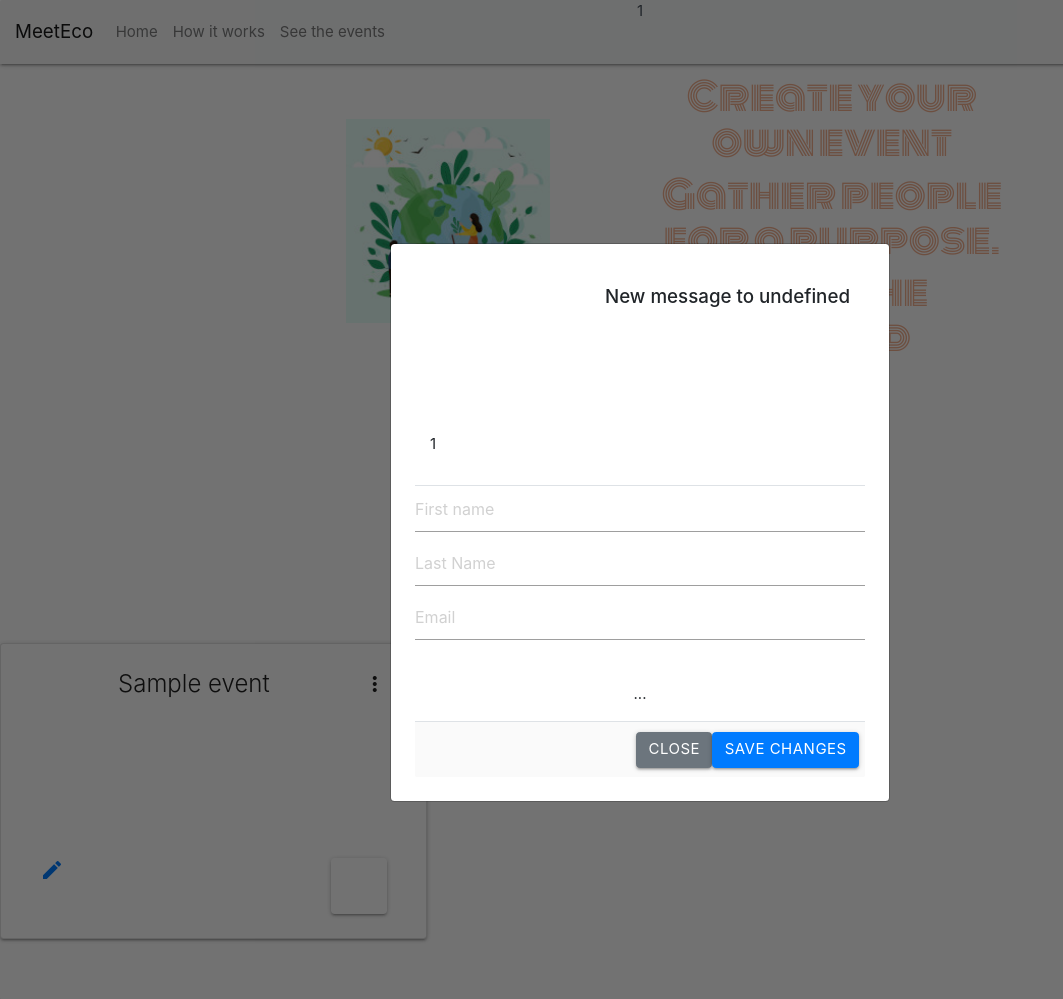
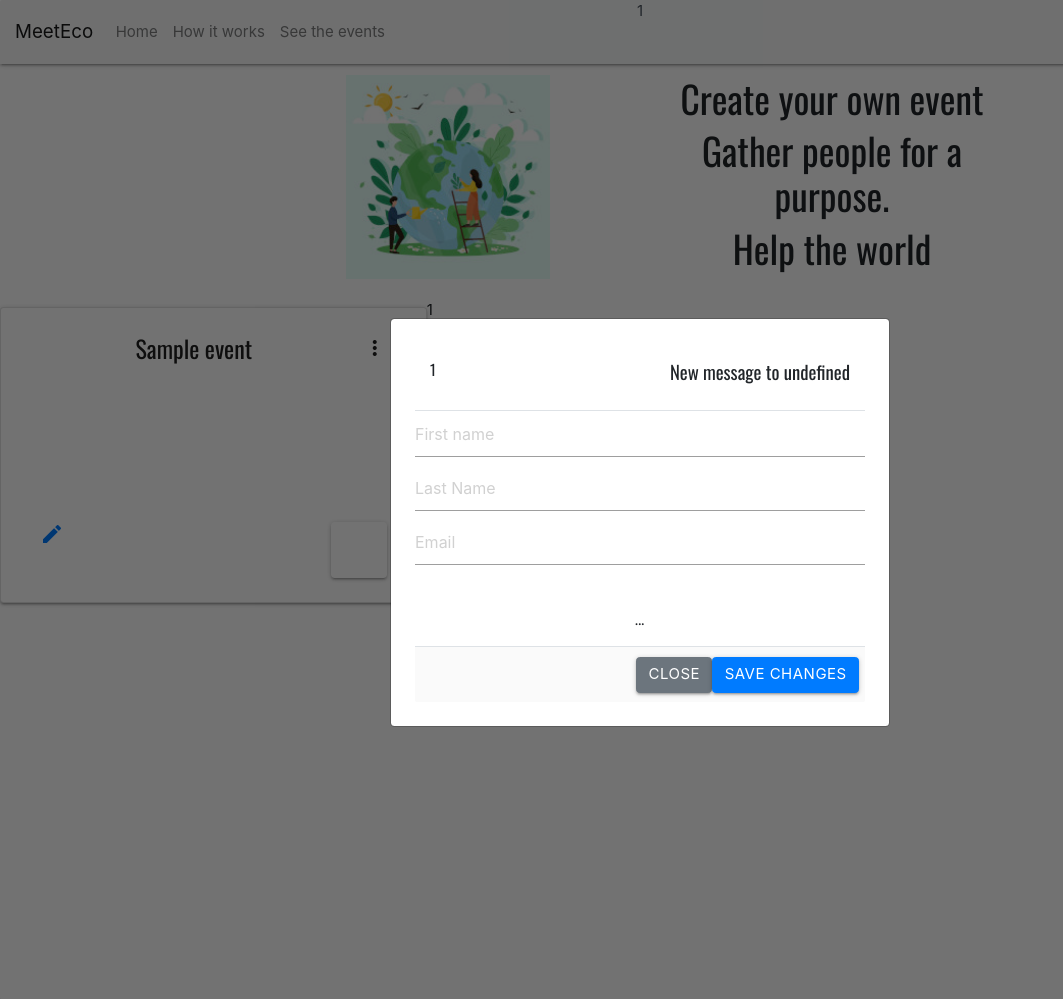
Before and after one commit to ozluna/meet-eco, a Flask app: page / in a window 1280 px wide, after a click that opens the changed part. Shown: the whole page, without its empty margins (0-1063 px from the left). Run offline with Flask 2, Linux system fonts and the light colour scheme; a database or web service that is not in the repository returns one stand-in record (values such as "Sample title"); some libraries are stand-ins or nearby versions.

Commit message:
styling the pages fixing the modal problem

```diff
--- a/static/style.css
+++ b/static/style.css
@@ -1,12 +1,11 @@
 @import url('https://fonts.googleapis.com/css2?family=Lato:ital@1&family=Oswald&display&family=Monoton&display=swap');
 
-p {
-    padding-top:10em;
+h1{
+    font-family: Oswald;
+    text-align: center;
+
 }
-.container{
-    padding-top:5em;
-    width:75%;
-}
+
 .menu-bar{
     padding-bottom:5em;
 
@@ -23,15 +22,68 @@
         padding: 0 5rem;
 
 }
-.landing h1 {
+.landing h2 {
 
     font-family: Monoton;
-    color:#F4B190;
+    color:#E86D30;
+    /*color:#F4B190;*/
+
+
+}
+/* fixing the ghost backround of the modals*/
+.modal{
+    background-color: rgb(0,0,0,0.1);
+    max-height: 100%;
+    height: auto;
+}
+
+.card-title{
+    font-family: oswald;
+    font-size: xxx-large;
+    padding-bottom: 10rem;
+}
+.card-footer{
+    position: absolute;
+    bottom: 0;
+    left: 0;
+    right: 0;
+
+}
+.btn-large{
+    padding: 0 1em;
+    font-size: 0.75em;
+}
+.input-field .prefix{
+    color : #9bae99;
+}
 
 
 
+.how-it-works{
+    background-image: linear-gradient(120deg, #84fab0 0%, #8fd3f4 100%);
+    padding-top:0;
+    color: #343a40;
+    text-align: center;
+
 }
-.modal{
-    background-color: rgb(0,0,0,0.1);
-    max-height: 100%;
+.how-it-works h3 {
+    font-family: oswald;
+    text-align:center;
+    padding:1em;
 }
+.how-it-works p{
+    font-family: lato;
+    text-align: center;
+    padding:0 1.2em;
+}
+
+.page-footer{
+    width:100%;
+}
+.modal-header{
+    font-family: oswald;
+
+}
+.modal-body{
+    font-family: lato;
+}
```
